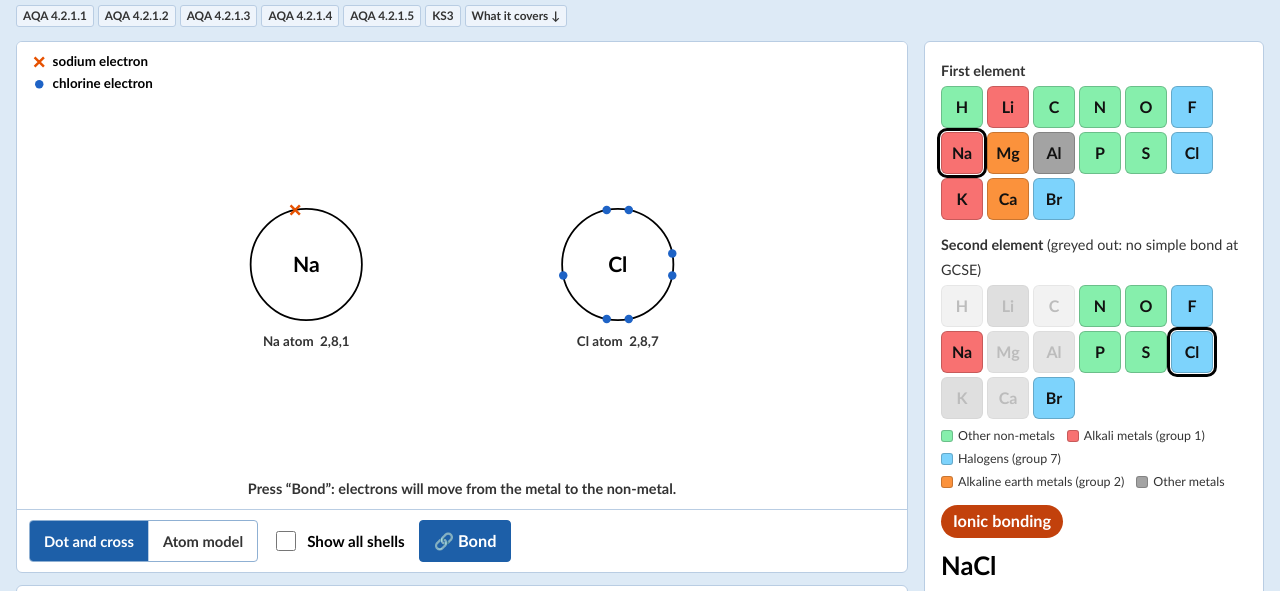
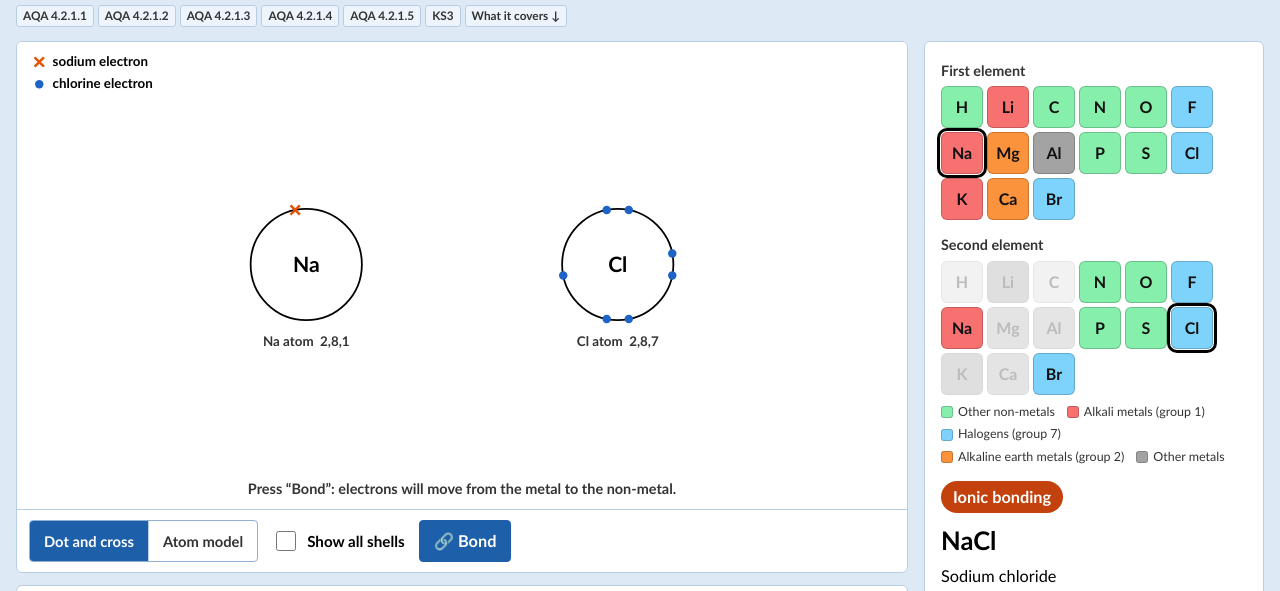
Before and after one commit to lanerobertlane/physics-lab, a plain HTML site: page tools/bonding.html in a window 1280 px wide. Shown: the part 193-784 px from the top of the page. Drawn offline with Linux system fonts and the light colour scheme.

Commit message:
Remove the greyed-out explanation from the bonding element picker
Unavailable second elements are simply disabled.

```diff
--- a/js/bonding.js
+++ b/js/bonding.js
@@ -358,7 +358,7 @@ function pickerHtml(which) {
   return CHOICES.map((z) => {
     // Grey out second elements that don't make a simple bond with the first
     const off = which === 'b' && analyse(state.a, z).type === 'none';
-    return `<button data-z="${z}" style="background:${EL.CATEGORIES[EL.category(z)].col}" aria-pressed="${state[which] === z}" aria-label="${EL.Name(z)}${off ? ' (no simple bond with ' + N(state.a) + ')' : ''}"${off ? ` class="off" title="${EL.Name(z)} doesn’t make a simple bond with ${N(state.a)} at GCSE"` : ''}>${S(z)}</button>`;
+    return `<button data-z="${z}" style="background:${EL.CATEGORIES[EL.category(z)].col}" aria-pressed="${state[which] === z}" aria-label="${EL.Name(z)}"${off ? ' class="off" disabled' : ''}>${S(z)}</button>`;
   }).join('');
 }
 function renderPickers() {
--- a/tools/bonding.html
+++ b/tools/bonding.html
@@ -56,7 +56,7 @@
         <div class="panel">
           <span class="pick-label">First element</span>
           <div class="picker" id="pick1"></div>
-          <span class="pick-label">Second element <span style="font-weight:400">(greyed out: no simple bond at GCSE)</span></span>
+          <span class="pick-label">Second element</span>
           <div class="picker" id="pick2"></div>
           <div class="pick-key" id="pick-key"></div>
           <div id="summary"></div>
```
